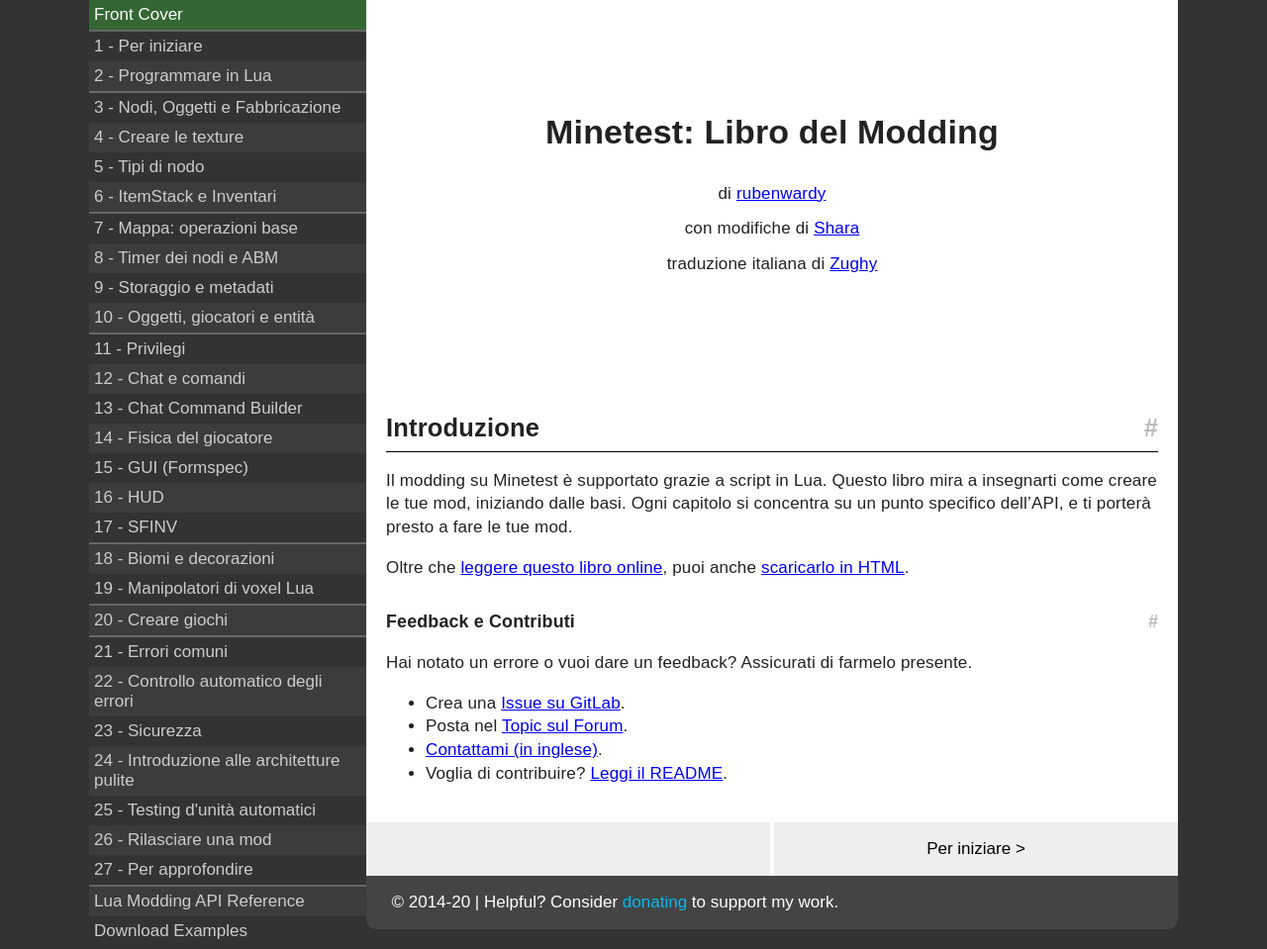
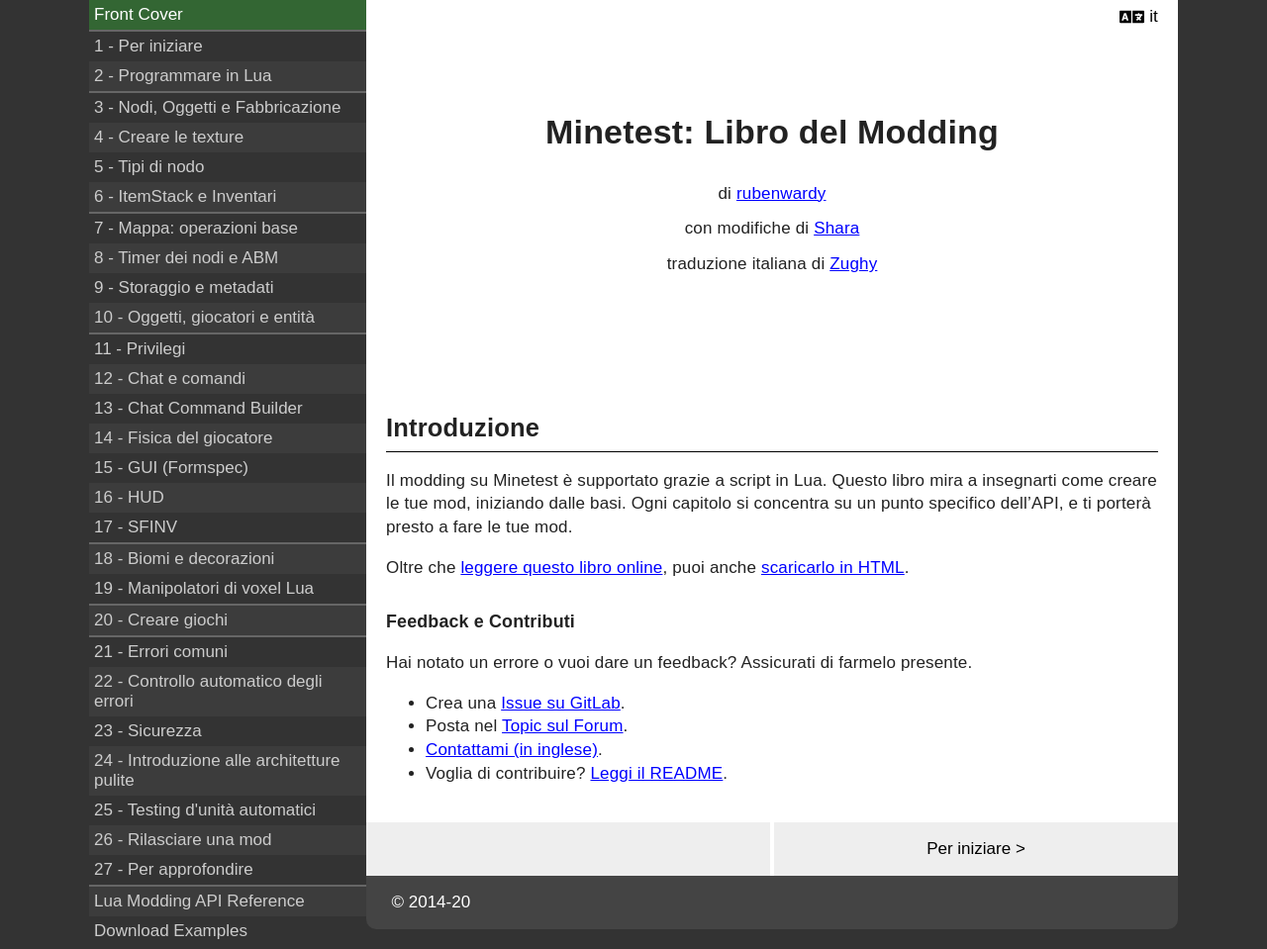
Before and after one commit to rubenwardy/minetest_modding_book, a Jekyll site: the page built from _it/index.md, in a window 1280 px wide. Shown: the whole page at 99% size. Built offline with Jekyll 4.4.1, drawn with Linux system fonts in a browser that asks for light colours; nearby versions of some CDN libraries.

Commit message:
Add language changing button

```diff
--- a/_data/languages.yml
+++ b/_data/languages.yml
@@ -1,6 +1,9 @@
+# cta = call to action (used when prompting user their language is available)
+
 - code: en
   name: English (UK)
   cta: This book is available in English
+
 - code: it
   name: Italiano
   cta: Questo libro è disponibile in italiano
--- /dev/null
+++ b/_layouts/base.html
@@ -0,0 +1,24 @@
+---
+layout: compress
+---
+
+<!doctype html>
+<html>
+<head>
+	<title>{% if page.homepage %}{% else %}{{ page.title }} - {% endif %}Minetest Modding Book</title>
+	<meta charset="UTF-8">
+	<meta name="viewport" content="width=device-width">
+	<meta name="description" content="An easy guide to learn how to create mods for Minetest">
+	<meta name="keywords" content="Minetest, modding, book, tutorial, guide, easy">
+	<meta name="author" content="rubenwardy">
+	<meta name="flattr:id" content="gl763e">
+
+	<style>body,html,nav{background:#333}nav,nav li,nav li a{display:block}body,html,main,nav li{margin:0;padding:0}main,nav{position:absolute;top:0}body,html{font-size:17px;color:#000}#container{width:100%;max-width:1100px;margin:auto;position:relative}nav{left:0;width:280px;list-style:none;color:#fff}nav li a{padding:5px;color:#ccc;text-decoration:none}main{left:280px;right:0}article{background:#fff;padding:0 20px 20px}</style>
+	<link rel="stylesheet" href="{{ page.root }}/static/style.css?v=2">
+</head>
+<body>
+	<div id="container">
+		{{ content }}
+	</div>
+</body>
+</html>
--- a/_layouts/default.html
+++ b/_layouts/default.html
@@ -1,22 +1,7 @@
 ---
-layout: compress
+layout: base
 ---
 
-<!doctype html>
-<html>
-<head>
-	<title>{% if page.homepage %}{% else %}{{ page.title }} - {% endif %}Minetest Modding Book</title>
-	<meta charset="UTF-8">
-	<meta name="viewport" content="width=device-width">
-	<meta name="description" content="An easy guide to learn how to create mods for Minetest">
-	<meta name="keywords" content="Minetest, modding, book, tutorial, guide, easy">
-	<meta name="author" content="rubenwardy">
-	<meta name="flattr:id" content="gl763e">
-
-	<style>body,html,nav{background:#333}nav,nav li,nav li a{display:block}body,html,main,nav li{margin:0;padding:0}main,nav{position:absolute;top:0}body,html{font-size:17px;color:#000}#container{width:100%;max-width:1100px;margin:auto;position:relative}nav{left:0;width:280px;list-style:none;color:#fff}nav li a{padding:5px;color:#ccc;text-decoration:none}main{left:280px;right:0}article{background:#fff;padding:0 20px 20px}</style>
-	<link rel="stylesheet" href="{{ page.root }}/static/style.css">
-</head>
-<body>
 {% assign pathsplit = page.path | split: '/' %}
 
 {% assign language = pathsplit[0] %}
@@ -31,7 +16,6 @@
 
 {% assign num = 0 %}
 
-	<div id="container">
 <nav>
 	{% for link in links %}
 		{% assign idsplit = link.id | split: '/' %}
@@ -54,10 +38,14 @@
 
 <main>
 	<article {% if page.homepage %}class="homepage"{% endif %}>
+		<a href="{{ page.root }}/languages.html" class="language-switcher">
+			<img src="{{ page.root }}/static/languages.svg" alt="Choose a language">
+			<span>{{ language }}</span>
+		</a>
+
 		{% if page.no_header %}{% else %}<h1>{{ page.title }}</h1>{% endif %}
 		{{ content }}
 	</article>
-
 
 	{% for link in links  %}
 		{% if link.title == page.title %}
@@ -77,14 +65,11 @@
 	</ul>
 
 	<footer>
-					&copy; 2014-20 |
-					Helpful? Consider
+		&copy; 2014-20
+		{% if language == "en" %}
+			| Helpful? Consider
 			<a href="https://rubenwardy.com/donate/">donating</a>
 			to support my work.
+		{% endif %}
 	</footer>
-			</article>
 </main>
-		<script async src="https://code.jquery.com/jquery-1.11.2.min.js"></script>
-		<script async src="{{ page.root }}/static/script.js"></script>
-	</body>
-	</html>
--- a/_sass/_main.scss
+++ b/_sass/_main.scss
@@ -81,6 +81,24 @@
 	text-rendering: optimizeLegibility !important;
 	letter-spacing: .01em;
 	// text-align: justify;
+}
+
+.language-switcher {
+	display: flex;
+	align-items: center;
+	float: right;
+	color: black;
+	text-decoration: none;
+	padding-top: 0.3rem;
+
+	img, span {
+		display: inline-block;
+	}
+
+	img {
+		height: 1.2em;
+		padding-right: 0.3em;
+	}
 }
 
 footer {
```
Also changed, not shown: languages.html (added, +24 -0 lines), static/languages.svg (added). Lines whose indentation alone changed are shown as unchanged.
